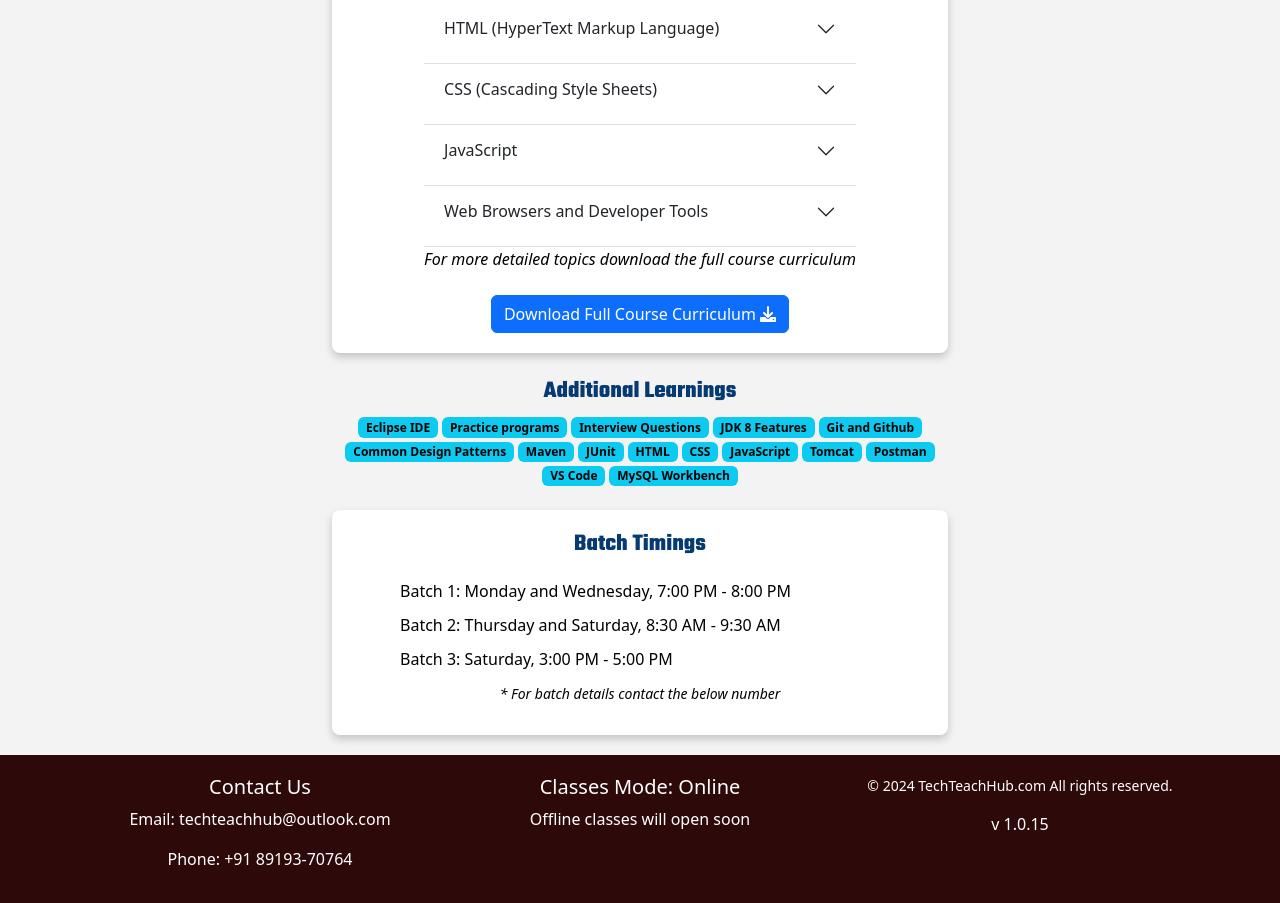
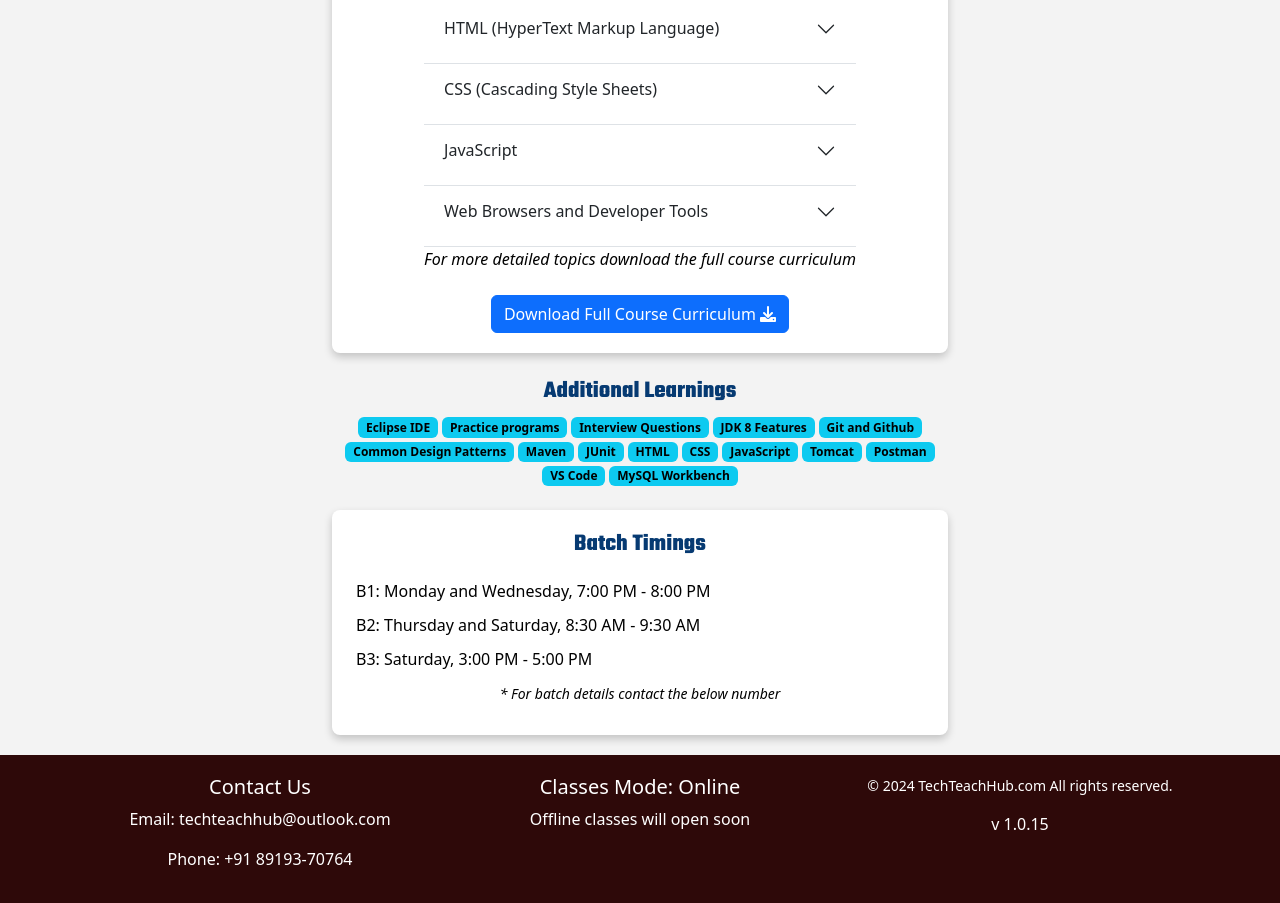
Before and after one commit to RamMohan222/app.github.io, a website: page java-full-stack.html in a window 1280 px wide. Shown: the part 3569-4472 px from the top of the page. Drawn offline with nearby package versions, Linux system fonts and the light colour scheme; a script that the page names is missing.

Commit message:
Update padding

```diff
--- a/java-full-stack.html
+++ b/java-full-stack.html
@@ -1589,10 +1589,10 @@
                     <!-- Batch Timings Card -->
                     <div class="card tth-card batch-timings-card mt-4">
                         <h2 class="tth-card-title">Batch Timings</h2>
-                        <ul class="batch-timings text-start px-5">
-                            <li>Batch 1: Monday and Wednesday, 7:00 PM - 8:00 PM</li>
-                            <li>Batch 2: Thursday and Saturday, 8:30 AM - 9:30 AM</li>
-                            <li>Batch 3: Saturday, 3:00 PM - 5:00 PM</li>
+                        <ul class="batch-timings text-start px-1">
+                            <li>B1: Monday and Wednesday, 7:00 PM - 8:00 PM</li>
+                            <li>B2: Thursday and Saturday, 8:30 AM - 9:30 AM</li>
+                            <li>B3: Saturday, 3:00 PM - 5:00 PM</li>
                             <li class="fw-normal text-center">
                                 <small>
                                     <i>* For batch details contact the below number</i>
```
Also changed, not shown: index.html (+2 -2 lines), java.html (+4 -4 lines), mern.html (+4 -4 lines), react.html (+4 -4 lines).
